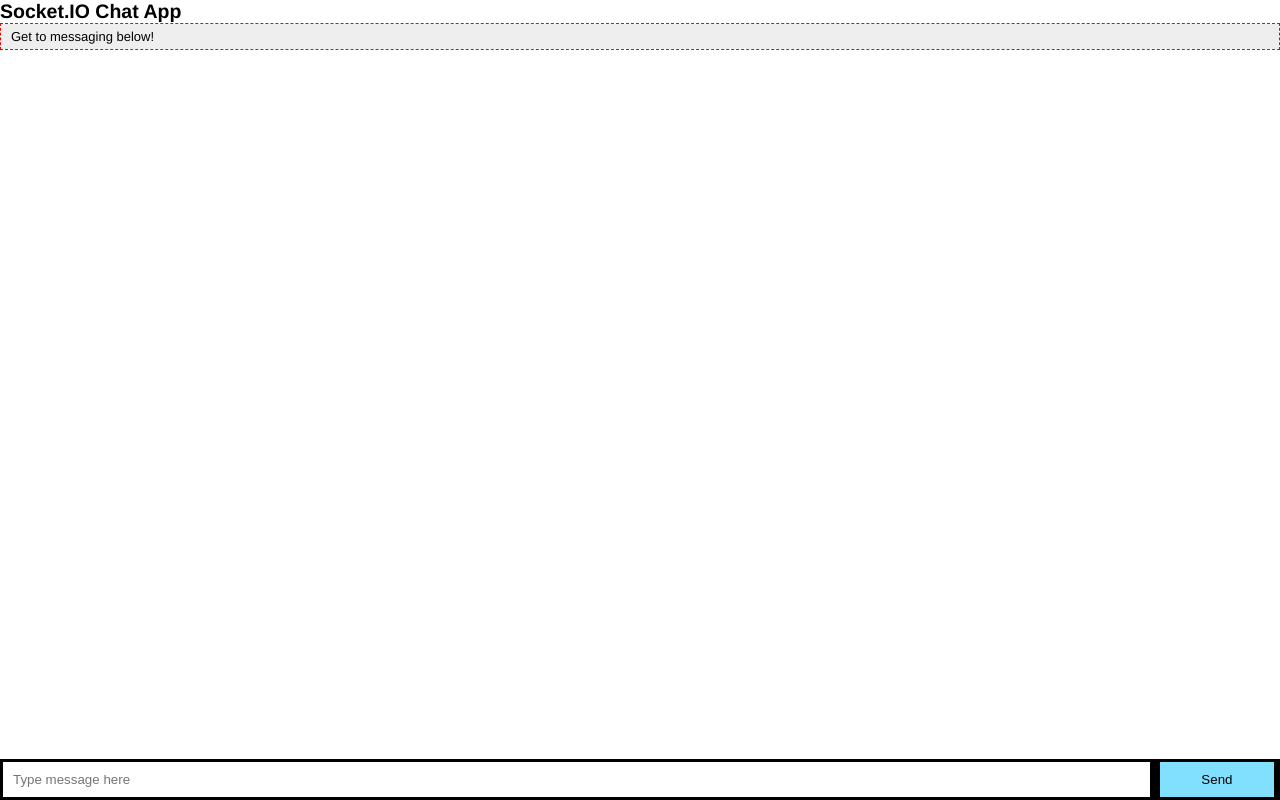
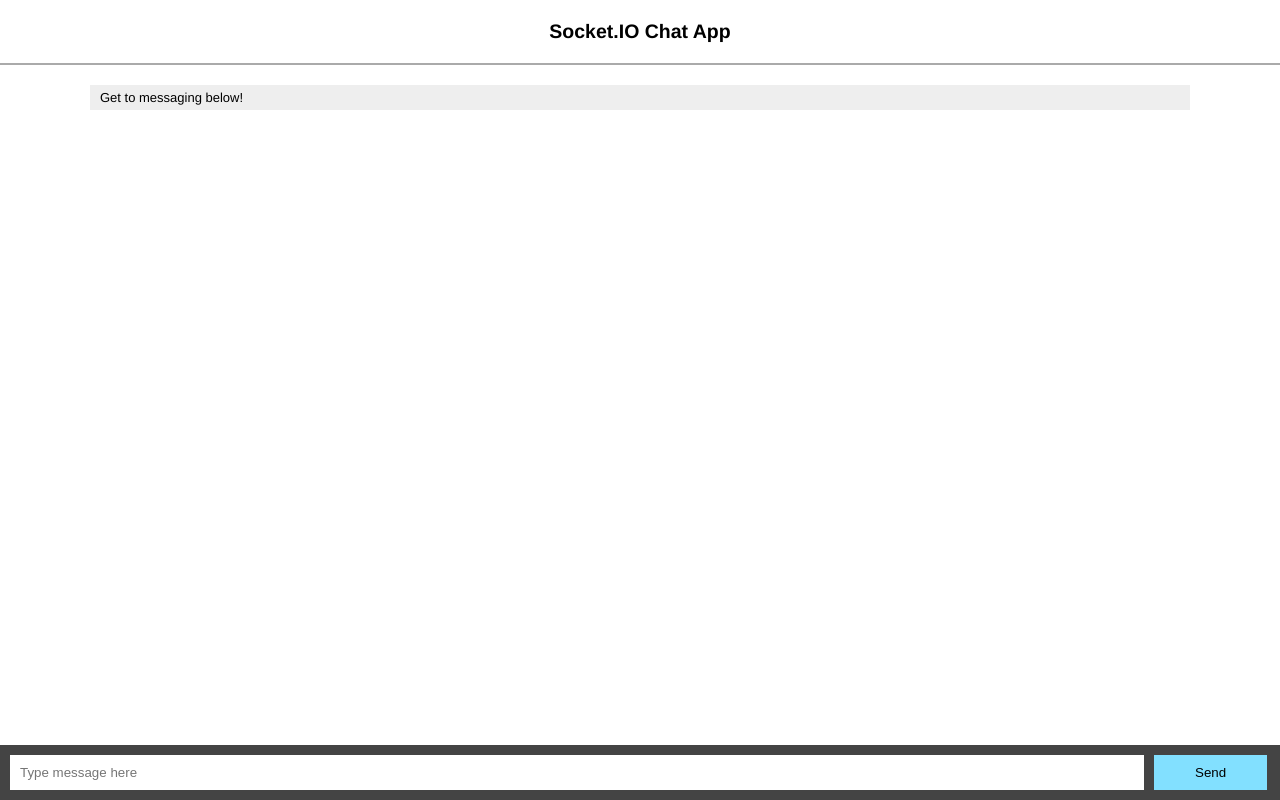
Before and after one commit to ajdelossantos/socket-io-chat-demo, a website: page index.html in a window 1280 px wide. Drawn offline with nearby package versions, Linux system fonts and the light colour scheme; no server answers.

Commit message:
Add styling

```diff
--- a/index.html
+++ b/index.html
@@ -14,13 +14,23 @@
       box-sizing: border-box;
     }
 
+    header {
+      display: flex;
+      align-items: center;
+      justify-content: center;
+      border-bottom: 2px solid #AAA;
+      margin-bottom: 20px;
+      padding: 5px;
+      height: 5em;
+    }
+
     body {
       font: 13px Helvetica, Arial;
     }
 
     form {
-      background: #000;
-      padding: 3px;
+      background: #444;
+      padding: 10px;
       position: fixed;
       bottom: 0;
       width: 100%;
@@ -41,7 +51,8 @@
     }
 
     .messages__container {
-      border: 1px dashed red;
+      margin: 0 auto;
+      max-width: 1100px;
     }
 
     #messages {
@@ -72,10 +83,12 @@
     </ul>
   </div>
 
-  <form action="">
-    <input id="m" autocomplete="off" placeholder="Type message here" />
-    <button>Send</button>
-  </form>
+  <div class="form__container">
+    <form action="">
+      <input id="m" autocomplete="off" placeholder="Type message here" />
+      <button>Send</button>
+    </form>
+  </div>
 
   <script src="/socket.io/socket.io.js"></script>
 
```
